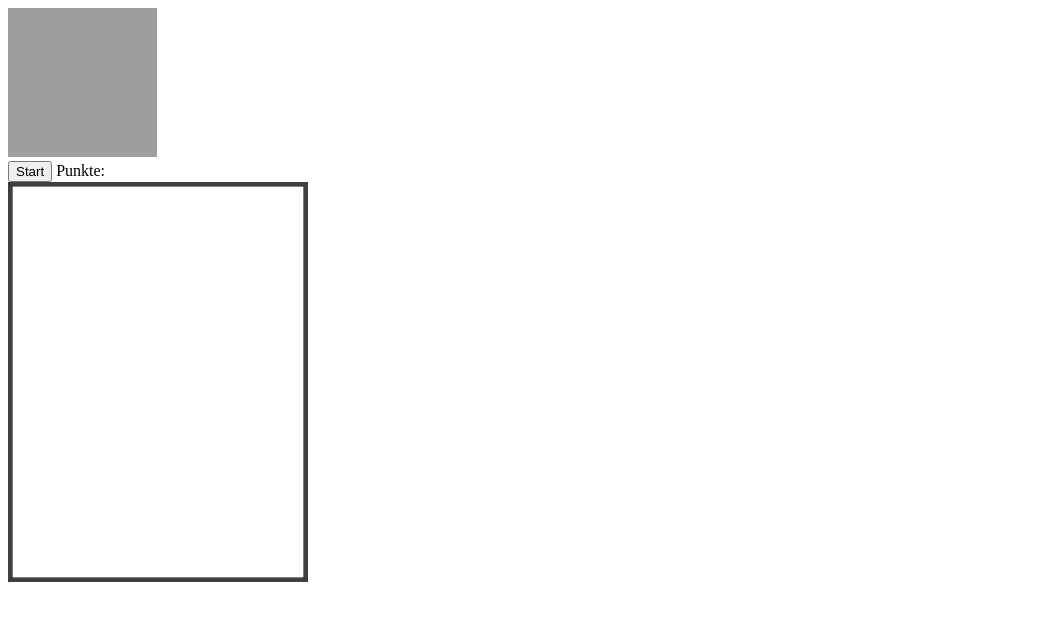
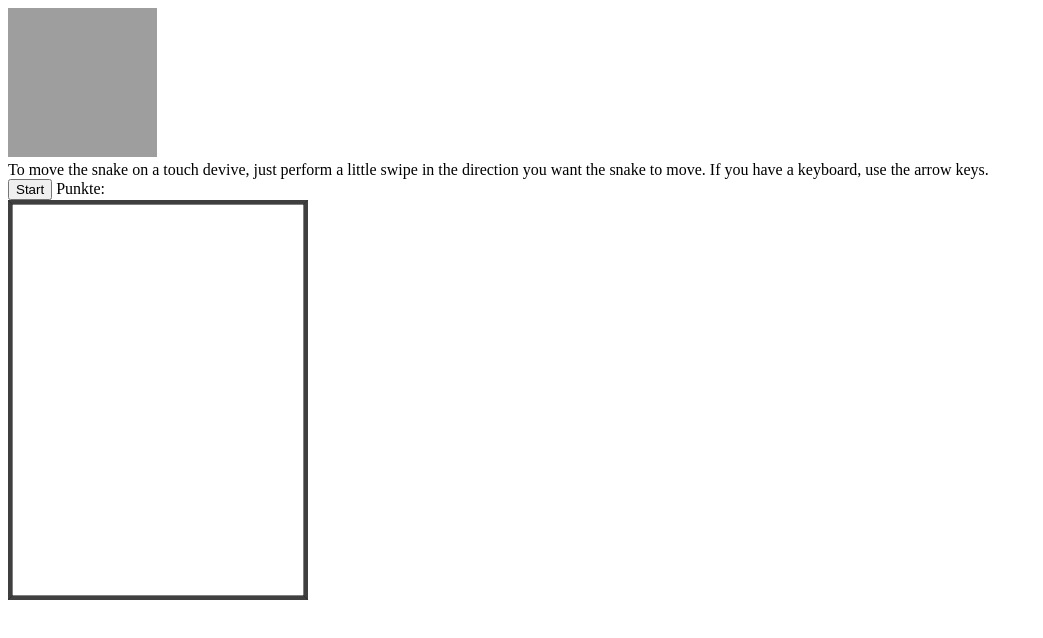
Before and after one commit to gossie/snake, a plain HTML site: page index.html in a window 1280 px wide. Shown: the whole page, without its empty margins (0-1043 px from the left). Drawn offline with Linux system fonts and the light colour scheme; grey boxes are pictures that could not be loaded.

Commit message:
Deploy gossie/snake to github.com/gossie/snake.git:gh-pages

```diff
--- a/index.html
+++ b/index.html
@@ -8,9 +8,12 @@
     <body>
         <a href="https://github.com/gossie/snake"><img width="149" height="149" src="https://github.blog/wp-content/uploads/2008/12/forkme_left_gray_6d6d6d.png?resize=149%2C149" class="attachment-full size-full" alt="Fork me on GitHub" data-recalc-dims="1"></a>
         <div>
+            To move the snake on a touch devive, just perform a little swipe in the direction you want the snake to move. If you have a keyboard, use the arrow keys.
+        </div>
+        <div>
             <button id="start-button">Start</button>
             Punkte: <span id="points"></span>
         </div>
-        <div id="canvas"></div>
+        <div id="canvas" style="overscroll-behavior: contain;"></div>
     <script type="text/javascript" src="bundle.js"></script></body>
 </html>
```
